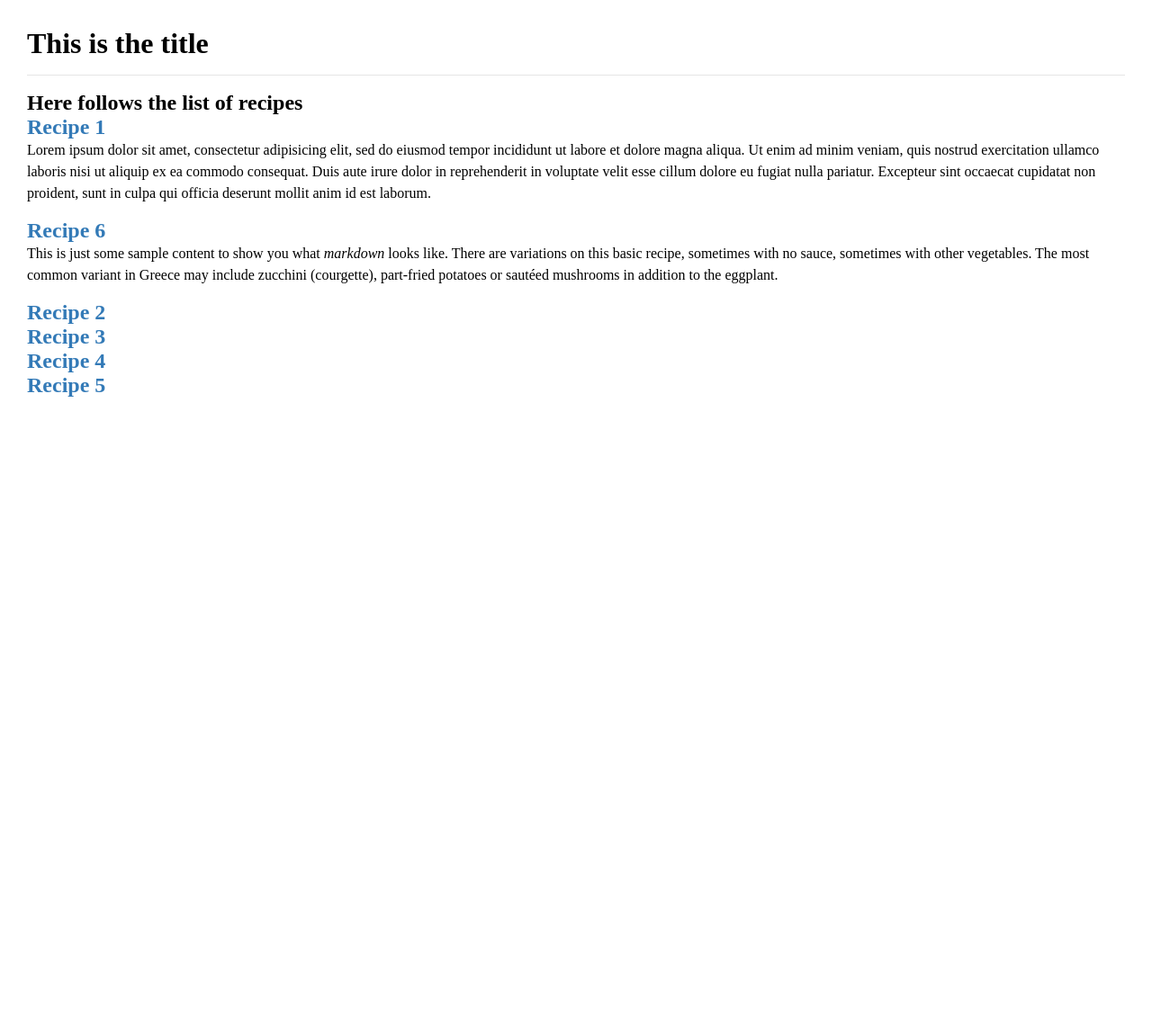
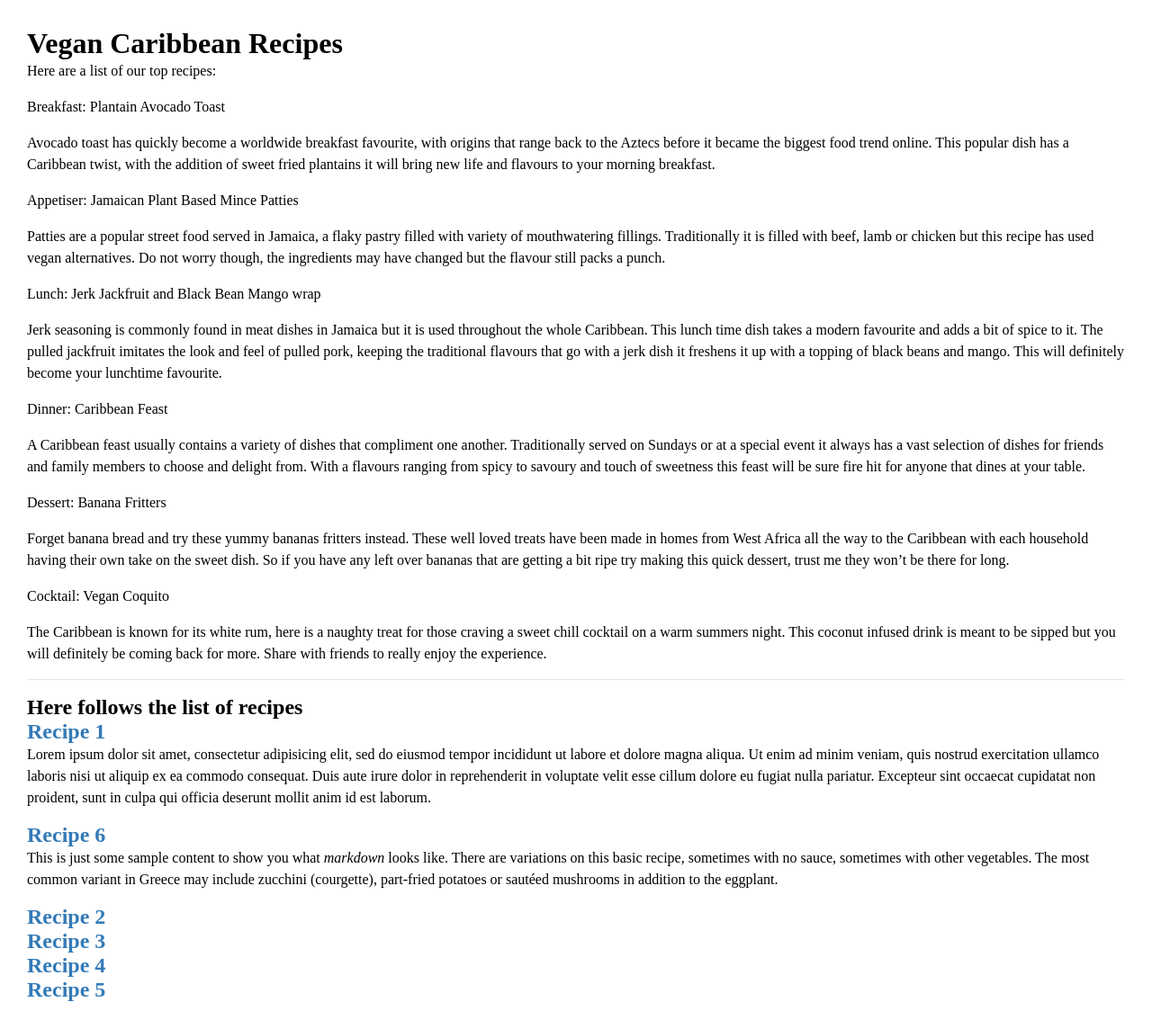
Before and after one commit to Nicolle90/CVRecipes, a Jekyll site: the page built from pages/recipelisting.md, in a window 1280 px wide. Shown: the whole page at 90% size. Built offline with Jekyll 4.4.1, drawn with Linux system fonts in a browser that asks for light colours; before the commit the page ends 900 px from its top, so only the background shows below that.

Commit message:
Update Page “recipelisting”

```diff
--- a/pages/recipelisting.md
+++ b/pages/recipelisting.md
@@ -1,7 +1,44 @@
 ---
+title: Vegan Caribbean Recipes
+subtitle: Traditional Caribbean Dishes, with a vegan twist for everyday living.
+permalink: /allrecipes
+date: 2021-03-15T18:48:36.411Z
+show: false
 layout: recipeslisting
-title: This is the title
-permalink: /allrecipes
 published: true
-show: false
 ---
+Here are a list of our top recipes:
+
+Breakfast: Plantain Avocado Toast
+
+Avocado toast has quickly become a worldwide breakfast favourite, with origins that range back to the Aztecs before it became the biggest food trend online. This popular dish has a Caribbean twist, with the addition of sweet fried plantains it will bring new life and flavours to your morning breakfast.
+
+
+
+Appetiser: Jamaican Plant Based Mince Patties
+
+Patties are a popular street food served in Jamaica, a flaky pastry filled with variety of mouthwatering fillings. Traditionally it is filled with beef, lamb or chicken but this recipe has used vegan alternatives. Do not worry though, the ingredients may have changed but the flavour still packs a punch.
+
+
+
+Lunch: Jerk Jackfruit and Black Bean Mango wrap
+
+Jerk seasoning is commonly found in meat dishes in Jamaica but it is used throughout the whole Caribbean. This lunch time dish takes a modern favourite and adds a bit of spice to it. The pulled jackfruit imitates the look and feel of pulled pork, keeping the traditional flavours that go with a jerk dish it freshens it up with a topping of black beans and mango. This will definitely become your lunchtime favourite.
+
+
+
+Dinner: Caribbean Feast
+
+A Caribbean feast usually contains a variety of dishes that compliment one another. Traditionally served on Sundays or at a special event it always has a vast selection of dishes for friends and family members to choose and delight from. With a flavours ranging from spicy to savoury and touch of sweetness this feast will be sure fire hit for anyone that dines at your table.
+
+
+
+Dessert: Banana Fritters
+
+Forget banana bread and try these yummy bananas fritters instead. These well loved treats have been made in homes from West Africa all the way to the Caribbean with each household having their own take on the sweet dish. So if you have any left over bananas that are getting a bit ripe try making this quick dessert, trust me they won’t be there for long.
+
+
+
+Cocktail: Vegan Coquito
+
+The Caribbean is known for its white rum, here is a naughty treat for those craving a sweet chill cocktail on a warm summers night. This coconut infused drink is meant to be sipped but you will definitely be coming back for more. Share with friends to really enjoy the experience.
```
